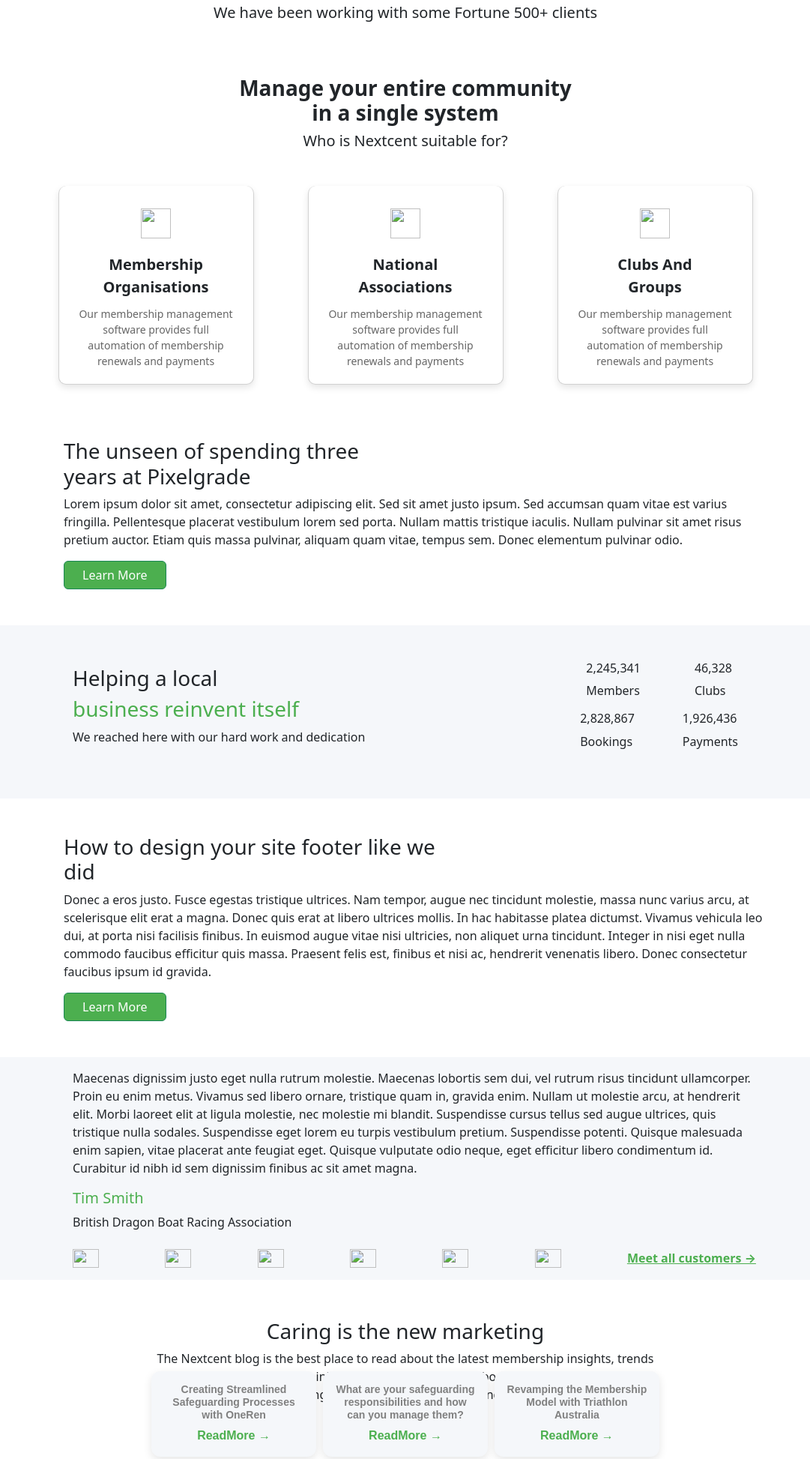
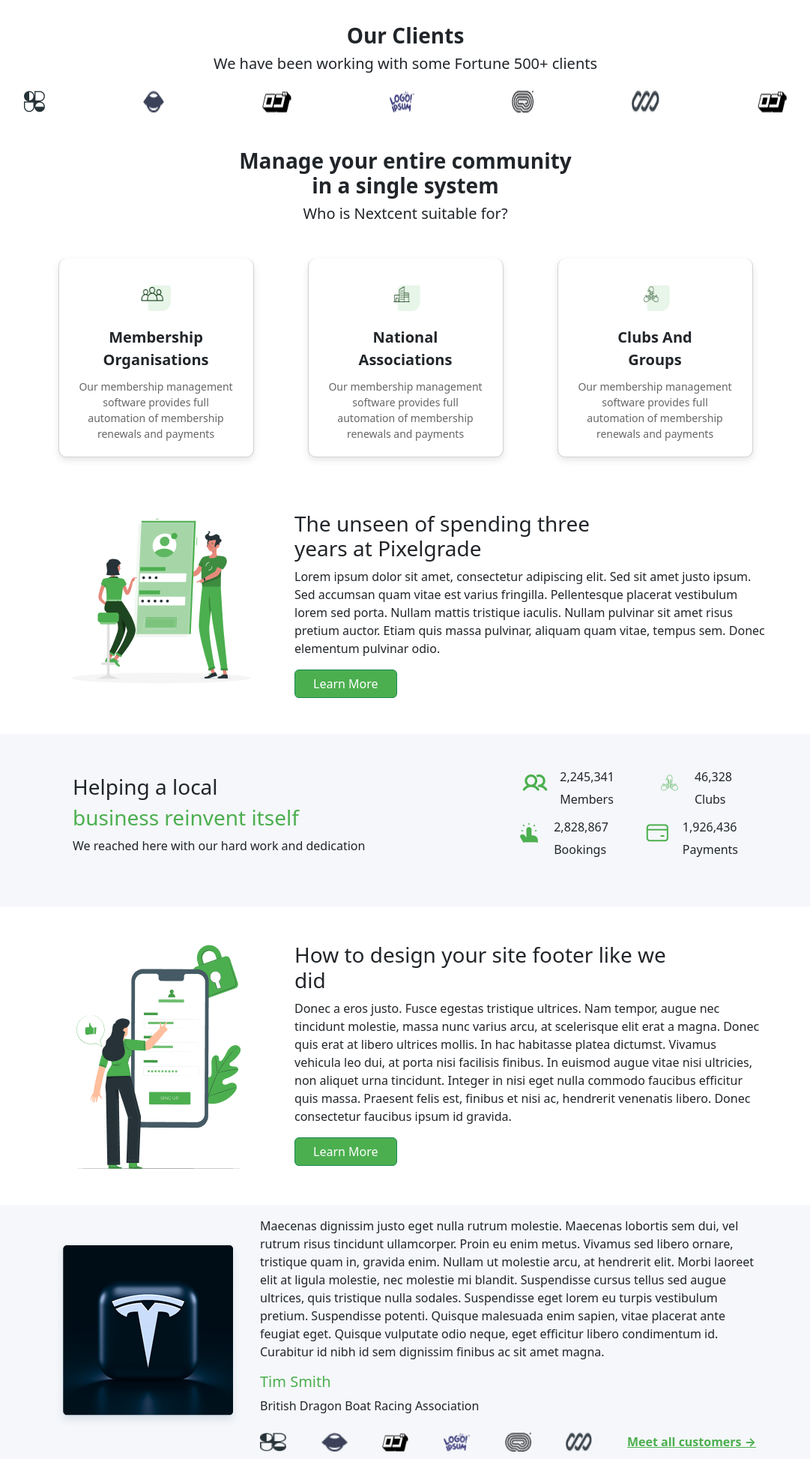
Before and after one commit to Miza-n/Nexcent, a plain HTML site: page index.html in a window 1280 px wide. Shown: the part 472-2418 px from the top of the page at 75% size, without its empty margins (99-1180 px from the left). Drawn offline with nearby package versions, Linux system fonts and the light colour scheme.

Commit message:
last commit

```diff
--- a/index.html
+++ b/index.html
@@ -20,7 +20,7 @@
           <!-- Brand Logo -->
           <a class="navbar-brand fw-bold d-flex align-items-center" href="#">
             <img
-              src="Icon.png"
+              src="image/Icon.png"
               alt="Logo"
               width="30"
               height="24"
@@ -91,7 +91,7 @@
             </button>
           </div>
           <div>
-            <img src="Illustration.png" alt="">
+            <img src="image/Illustration.png" alt="">
           </div>
         </div>
       </section>
@@ -101,13 +101,13 @@
       <h5 class="text-center fw-lighter">We have been working with some Fortune 500+ clients
       </h5>
       <div class="section-2-div">
-        <img class="" src="Logo.png" alt="" />
-        <img class="" src="Logo-1.png" alt="" />
-        <img class="" src="Logo-2.png" alt="" />
-        <img class="" src="Logo-3.png" alt="" />
-        <img class="" src="Logo-4.png" alt="" />
-        <img class="" src="Logo-5.png" alt="" />
-        <img class="" src="Logo-6.png" alt="" />
+        <img class="" src="image/Logo.png" alt="" />
+        <img class="" src="image/Logo-1.png" alt="" />
+        <img class="" src="image/Logo-2.png" alt="" />
+        <img class="" src="image/Logo-3.png" alt="" />
+        <img class="" src="image/Logo-4.png" alt="" />
+        <img class="" src="image/Logo-5.png" alt="" />
+        <img class="" src="image/Logo-6.png" alt="" />
       </div>
     </section>
 
@@ -124,7 +124,7 @@
           <div class="col-12 col-md-6 col-lg-3 mb-4">
             <div class="card card-div">
               <div class="icon-1">
-                <img src="Icon (1).png" alt="">
+                <img src="image/Icon (1).png" alt="">
               </div>
               <div class="title">
                 Membership <br>
@@ -140,7 +140,7 @@
           <div class="col-12 col-md-6 col-lg-3 mb-4">
             <div class="card card-div">
               <div class="icon-1">
-                <img src="Icon (2).png" alt="">
+                <img src="image/Icon (2).png" alt="">
               </div>
               <div class="title">
                 National <br />
@@ -156,7 +156,7 @@
           <div class="col-12 col-md-6 col-lg-3 mb-4">
             <div class="card card-div">
               <div class="icon-1">
-                <img src="Icon (3).png" alt="">
+                <img src="image/Icon (3).png" alt="">
               </div>
               <div class="title">
                 Clubs And <br />
@@ -176,7 +176,7 @@
     <section class="mt-5">
       <div class="d-md-flex justify-content-around w-75 mx-auto gap-4">
         <div>
-          <img src="rafiki.png" alt="" />
+          <img src="image/rafiki.png" alt="" />
         </div>
         <div>
           <h3>
@@ -212,7 +212,7 @@
           <div class="d-flex gap-5 justify-content-evenly">
             <div class="d-flex gap-3">
               <div>
-                <img src="con (1).png" alt="" />
+                <img src="image/con (1).png" alt="" />
               </div>
               <div>
                 <h6>2,245,341</h6>
@@ -221,7 +221,7 @@
             </div>
             <div class="d-flex gap-3">
               <div>
-                <img src="con (2).png" alt="" />
+                <img src="image/con (2).png" alt="" />
               </div>
               <div>
                 <h6>46,328</h6>
@@ -232,7 +232,7 @@
           <div class="d-flex gap-5 justify-content-evenly">
             <div class="d-flex gap-3">
               <div>
-                <img src="con (3).png" alt="" />
+                <img src="image/con (3).png" alt="" />
               </div>
               <div>
                 <h6>2,828,867</h6>
@@ -241,7 +241,7 @@
             </div>
             <div class="d-flex gap-3">
               <div>
-                <img src="con (4).png" alt="" />
+                <img src="image/con (4).png" alt="" />
               </div>
               <div>
                 <h6>1,926,436</h6>
@@ -257,7 +257,7 @@
       <section class="mt-5">
         <div class="d-md-flex justify-content-around w-75 mx-auto gap-4">
           <div>
-            <img src="pana.png" alt="" />
+            <img src="image/pana.png" alt="" />
           </div>
           <div>
             <h3>
@@ -291,7 +291,7 @@
           class="d-md-flex justify-content-around align-items-center w-75 mx-auto gap-4"
         >
           <div>
-            <img src="image 9.png" alt="" />
+            <img src="image/image 9.png" alt="" />
           </div>
           <div>
             <p>
@@ -310,12 +310,12 @@
             <h5 style="color: #4caf4f">Tim Smith</h5>
             <p class="fw-lighter">British Dragon Boat Racing Association</p>
             <div class="d-flex justify-content-between mt-4">
-              <img class="section-6-img" src="Logo.png" alt="" />
-              <img class="section-6-img" src="Logo-1.png" alt="" />
-              <img class="section-6-img" src="Logo-2.png" alt="" />
-              <img class="section-6-img" src="Logo-3.png" alt="" />
-              <img class="section-6-img" src="Logo-4.png" alt="" />
-              <img class="section-6-img" src="Logo-5.png" alt="" />
+              <img class="section-6-img" src="image/Logo.png" alt="" />
+              <img class="section-6-img" src="image/Logo-1.png" alt="" />
+              <img class="section-6-img" src="image/Logo-2.png" alt="" />
+              <img class="section-6-img" src="image/Logo-3.png" alt="" />
+              <img class="section-6-img" src="image/Logo-4.png" alt="" />
+              <img class="section-6-img" src="image/Logo-5.png" alt="" />
               <a class="fw-bold" style="color: #4caf4f" href="#"
                 >Meet all customers →</a
               >
@@ -342,7 +342,7 @@
               <div class="col-12 col-md-6 col-lg-4">
                 <div class="card-container">
                   <div class="img-sec-6">
-                    <img src="image 18.png" alt="" />
+                    <img src="image/image 18.png" alt="" />
                   </div>
                   <div class="content-overplay">
                     <h6>
@@ -359,7 +359,7 @@
               <div class="col-12 col-md-6 col-lg-4">
                 <div class="card-container">
                   <div class="img-sec-6">
-                    <img src="image 19.png" alt="" />
+                    <img src="image/image 19.png" alt="" />
                   </div>
                   <div class="content-overplay">
                     <h6>
@@ -377,7 +377,7 @@
               <div class="col-12 col-md-6 col-lg-4">
                 <div class="card-container">
                   <div class="img-sec-6">
-                    <img src="image 20.png" alt="" />
+                    <img src="image/image 20.png" alt="" />
                   </div>
                   <div class="content-overplay">
                     <h6>
```
